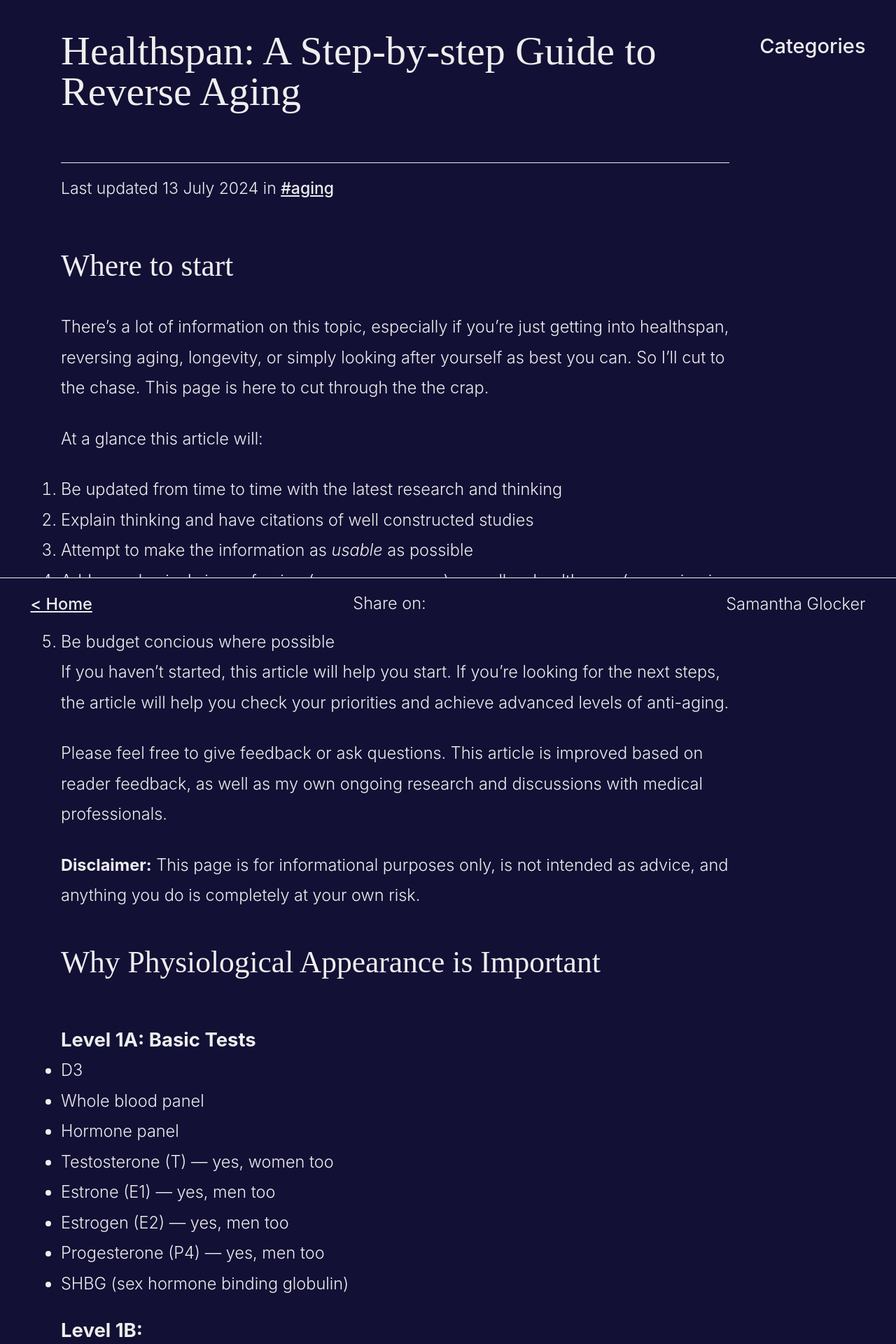
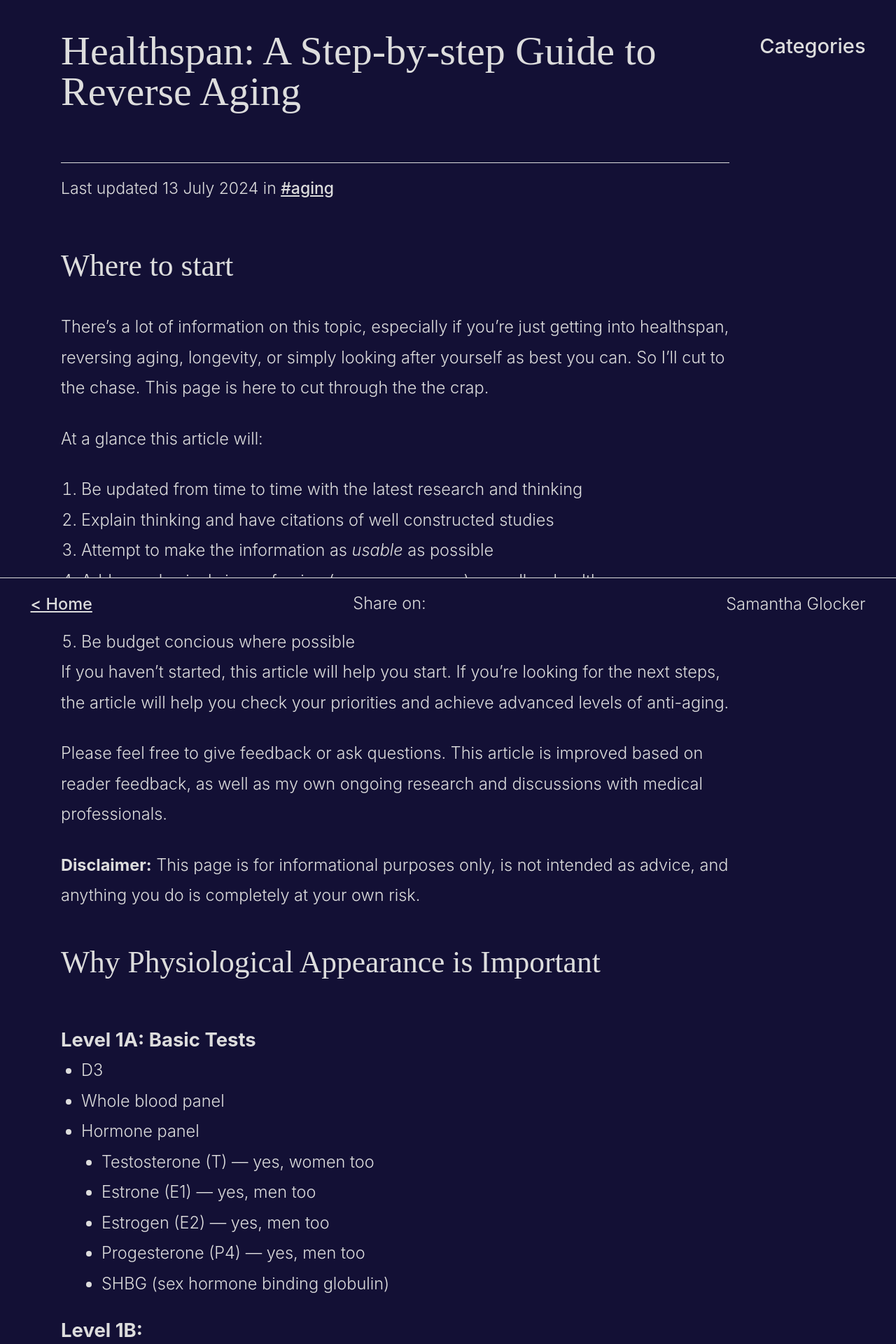
Before and after one commit to sammilucia/sammilucia.github.io, a Jekyll site: the page built from _articles/healthspan-a-step-by-step-guide-to-reverse-aging.md, in a window 1280 px wide. Shown: the top 1920 px of the page at 70% size. Built offline with Jekyll 4.4.1, drawn with Linux system fonts in a browser that asks for light colours; some web fonts are replaced.

Commit message:
articles

```diff
--- a/assets/css/styles.css
+++ b/assets/css/styles.css
@@ -21,7 +21,7 @@ body {
     font-family: 'Inter', sans-serif;
     font-size: 23.5px;
     font-weight: 300;
-    color: #eee;
+    color: #ddd;
     line-height: 43.5px;
 }
 
@@ -70,7 +70,7 @@ p {
 
 .bottom-row {
     flex-direction: row;
-    border-top: 1px solid #eee;
+    border-top: 1px solid #ddd;
     padding-top: 43.5px;
     overflow-y: auto;
 }
@@ -108,10 +108,14 @@ ul {
     list-style-type: none;
 }
 
+ol {
+    margin: 0 29px;
+}
+
 /* link styles */
 a,
 a:visited {
-    color: #eee;
+    color: #ddd;
     font-weight: 550;
     text-decoration: underline;
     transition: color 200ms ease;
@@ -162,7 +166,7 @@ a:hover, a:focus {
     .inner-right {
         padding-right: 0;
         padding: 43.5px 0;
-        border-top: 1px solid #eee;
+        border-top: 1px solid #ddd;
     }
 
     .article-container {
@@ -193,7 +197,7 @@ a:hover, a:focus {
 .article-meta {
     font-size: 23px;
     margin-bottom: 43.5px;
-    border-top: 1px solid #eee;
+    border-top: 1px solid #ddd;
     padding-top: 14.5px;
 }
 
@@ -216,20 +220,16 @@ a:hover, a:focus {
 
 .center-column h2 {
     font-family: 'GFS Didot', serif;
-    padding-top: 23.5px;
 }
 
+.center-column h2,
 .center-column h3 {
     padding-top: 23.5px;
 }
 
-.center-column li {
-    margin: initial;
-    padding: initial;
-}
-
 .center-column ul {
     list-style-type: initial;
+    margin: 0 29px;
 }
 
 .right-column h2 {
@@ -245,7 +245,7 @@ table {
 }
 
 table thead tr {
-	color: #eee;
+	color: #ddd;
 	text-align: left;
 }
 
@@ -276,7 +276,7 @@ footer {
     justify-content: space-between;
     align-items: center;
     padding: 14.5px 43.5px;
-    border-top: 1px solid #eee;
+    border-top: 1px solid #ddd;
     background-color: #131035;
     position: fixed;
     width: 100%;
@@ -304,7 +304,7 @@ footer a:visited {
 }
 
 .header-icons:hover {
-    color: #eee;
+    color: #ddd;
 }
 
 /* custom scrollbar */
```
